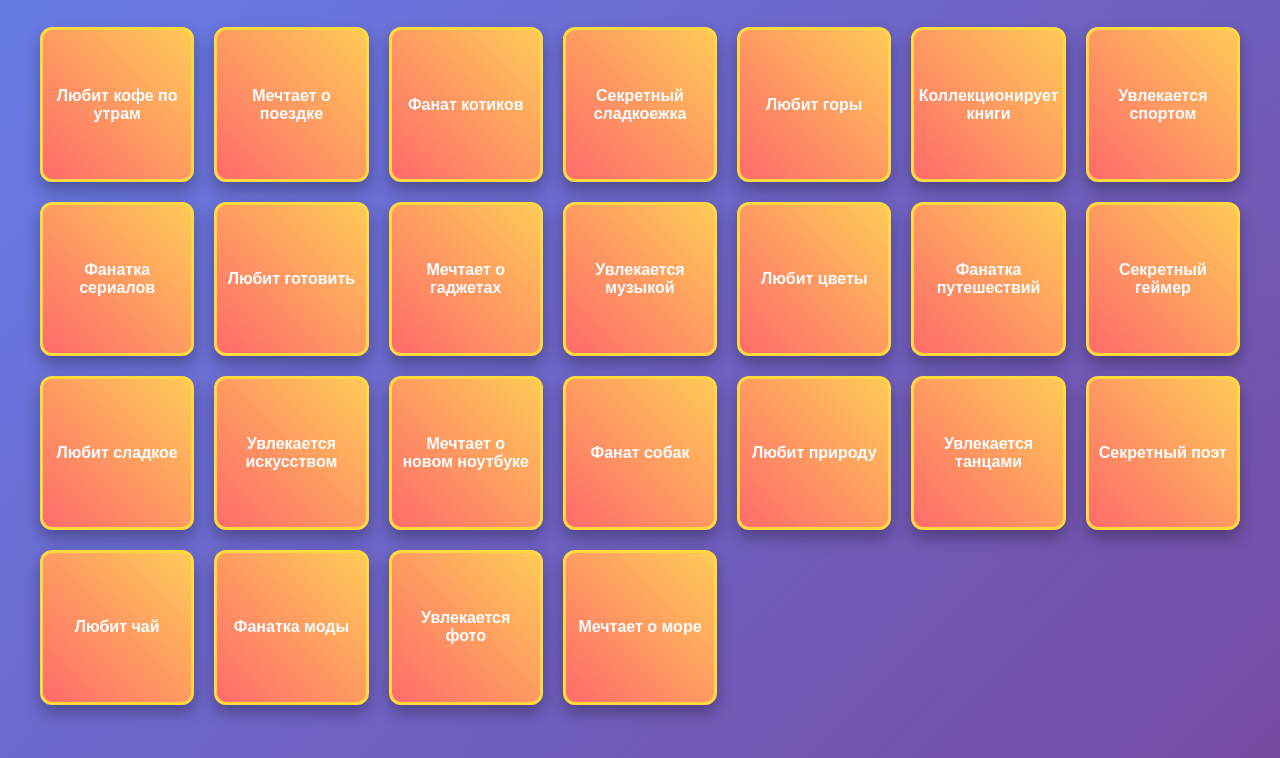
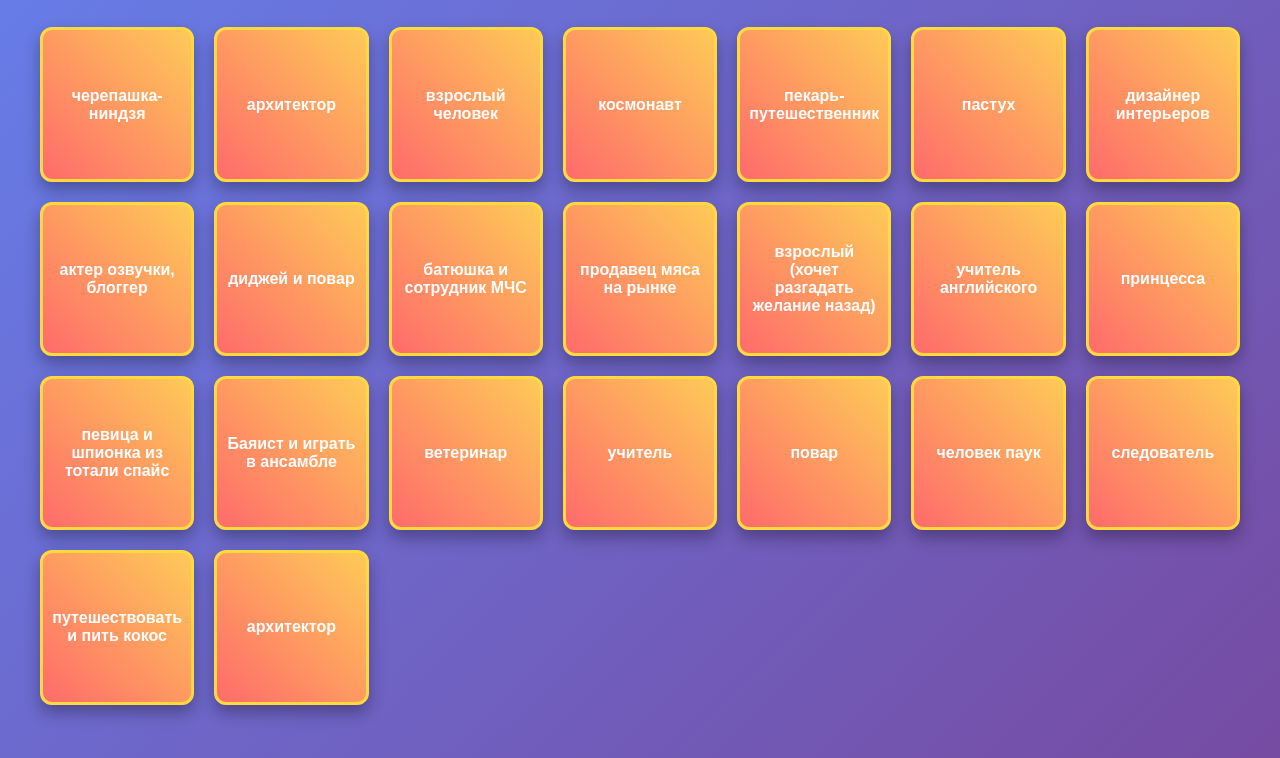
Before and after one commit to kbikchurina-hash/newyearclean, a plain HTML site: page index.html in a window 1280 px wide. Shown: the part 82-840 px from the top of the page. Drawn offline with Linux system fonts and the light colour scheme.

Commit message:
Update index.html

```diff
--- a/index.html
+++ b/index.html
@@ -75,12 +75,9 @@
 
     <script>
         const hints = [
-            'Любит кофе по утрам', 'Мечтает о поездке', 'Фанат котиков', 'Секретный сладкоежка',
-            'Любит горы', 'Коллекционирует книги', 'Увлекается спортом', 'Фанатка сериалов',
-            'Любит готовить', 'Мечтает о гаджетах', 'Увлекается музыкой', 'Любит цветы',
-            'Фанатка путешествий', 'Секретный геймер', 'Любит сладкое', 'Увлекается искусством',
-            'Мечтает о новом ноутбуке', 'Фанат собак', 'Любит природу', 'Увлекается танцами',
-            'Секретный поэт', 'Любит чай', 'Фанатка моды', 'Увлекается фото', 'Мечтает о море'
+            'черепашка-ниндзя','архитектор','взрослый человек','космонавт','пекарь-путешественник','пастух','дизайнер интерьеров','актер озвучки, блоггер', 'диджей и повар',
+            'батюшка и сотрудник МЧС', 'продавец мяса на рынке', 'взрослый (хочет разгадать желание назад)', 'учитель английского','принцесса','певица и шпионка из тотали спайс','Баяист и играть в ансамбле',
+            'ветеринар','учитель','повар','человек паук','следователь','путешествовать и пить кокос','архитектор',
         ];
         const names = [
             'Анна', 'Иван', 'Мария', 'Дмитрий', 'Елена', 'Алексей', 'Ольга', 'Сергей',
```
